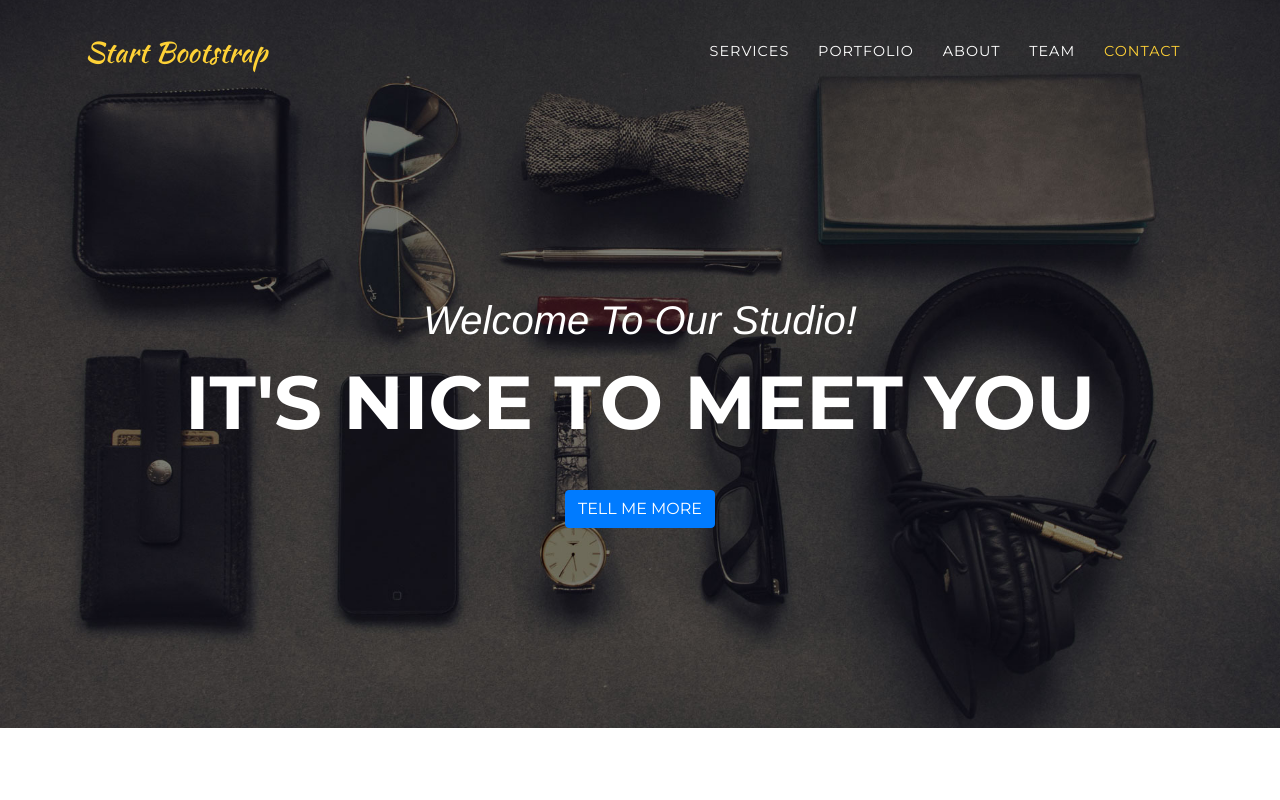
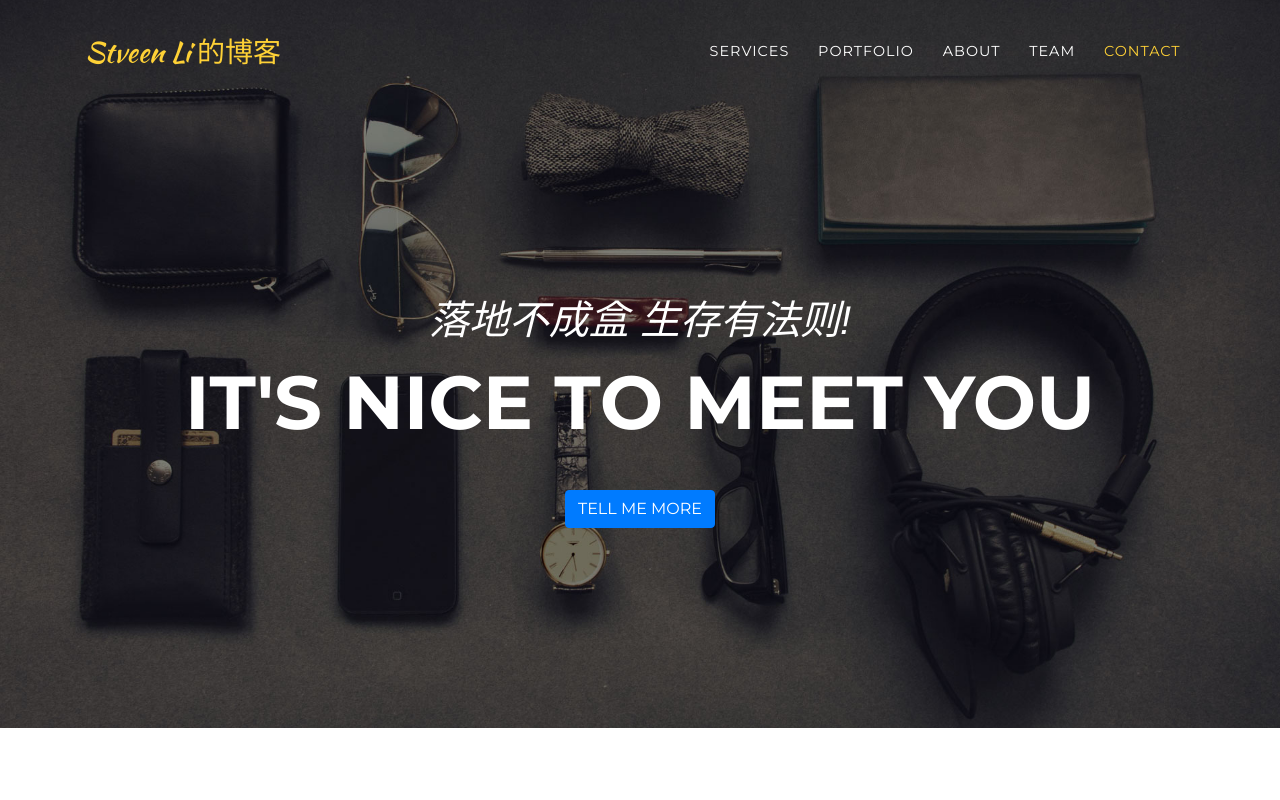
Before and after one commit to StveenLi/NiceToMeetU, a website with bundled scripts: page index.html in a window 1280 px wide. Shown: the top 800 px of the page. Built offline with nearby package versions, Linux system fonts and the light colour scheme; a web font is replaced by a local one.

Commit message:
title chenged

```diff
--- a/index.html
+++ b/index.html
@@ -30,7 +30,7 @@
     <!-- Navigation -->
     <nav class="navbar navbar-expand-lg navbar-dark fixed-top" id="mainNav">
       <div class="container">
-        <a class="navbar-brand js-scroll-trigger" href="#page-top">Start Bootstrap</a>
+        <a class="navbar-brand js-scroll-trigger" href="#page-top">Stveen Li 的博客</a>
         <button class="navbar-toggler navbar-toggler-right" type="button" data-toggle="collapse" data-target="#navbarResponsive" aria-controls="navbarResponsive" aria-expanded="false" aria-label="Toggle navigation">
           Menu
           <i class="fa fa-bars"></i>
@@ -61,7 +61,7 @@
     <header class="masthead">
       <div class="container">
         <div class="intro-text">
-          <div class="intro-lead-in">Welcome To Our Studio!</div>
+          <div class="intro-lead-in">落地不成盒 生存有法则!</div>
           <div class="intro-heading text-uppercase">It's Nice To Meet You</div>
           <a class="btn btn-primary btn-xl text-uppercase js-scroll-trigger" href="#services">Tell Me More</a>
         </div>
```
